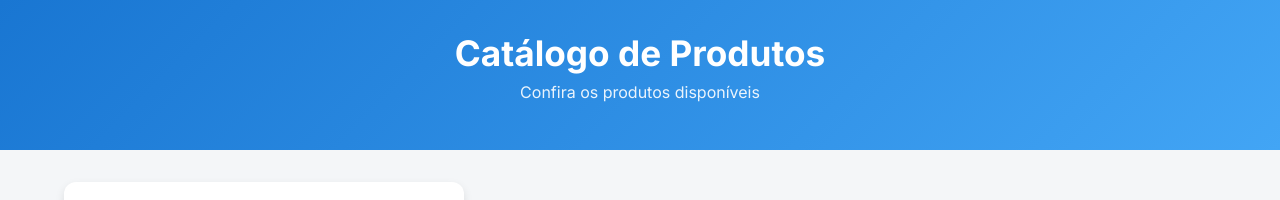
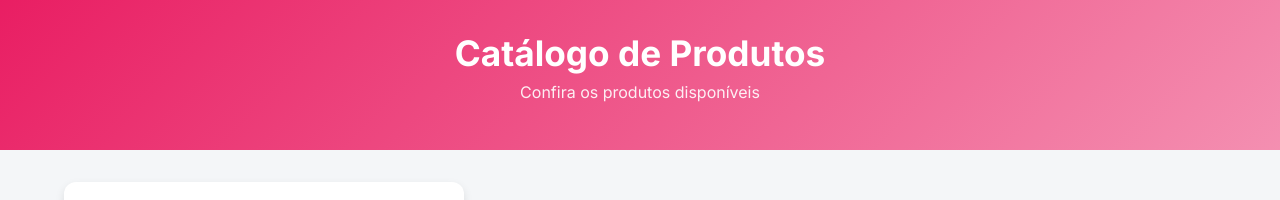
Before and after one commit to NathanMenezess/catalogo-produtos, a React (Vite) app in the folder frontend/frontend-catalogo/: page / in a window 1280 px wide. Shown: the top 200 px of the page. Built offline with nearby package versions, Linux system fonts and the light colour scheme; no server answers.

Commit message:
Atualizacao no css

```diff
--- a/frontend/frontend-catalogo/src/components/header.css
+++ b/frontend/frontend-catalogo/src/components/header.css
@@ -1,7 +1,7 @@
 .header {
     padding: 32px 24px;
     text-align: center;
-    background: linear-gradient(135deg, #1976d2, #42a5f5);
+    background: linear-gradient(135deg, #e91e63, #f48fb1);
     color: white;
 }
 
--- a/frontend/frontend-catalogo/src/pages/home.css
+++ b/frontend/frontend-catalogo/src/pages/home.css
@@ -2,6 +2,7 @@
     display: grid;
     grid-template-columns: repeat(auto-fill, minmax(220px, 1fr));
     gap: 20px;
+    justify-items: center;
 }
 
 .container {
```
Also changed, not shown: 2 other files (tests, documents, lock files or other folders).
